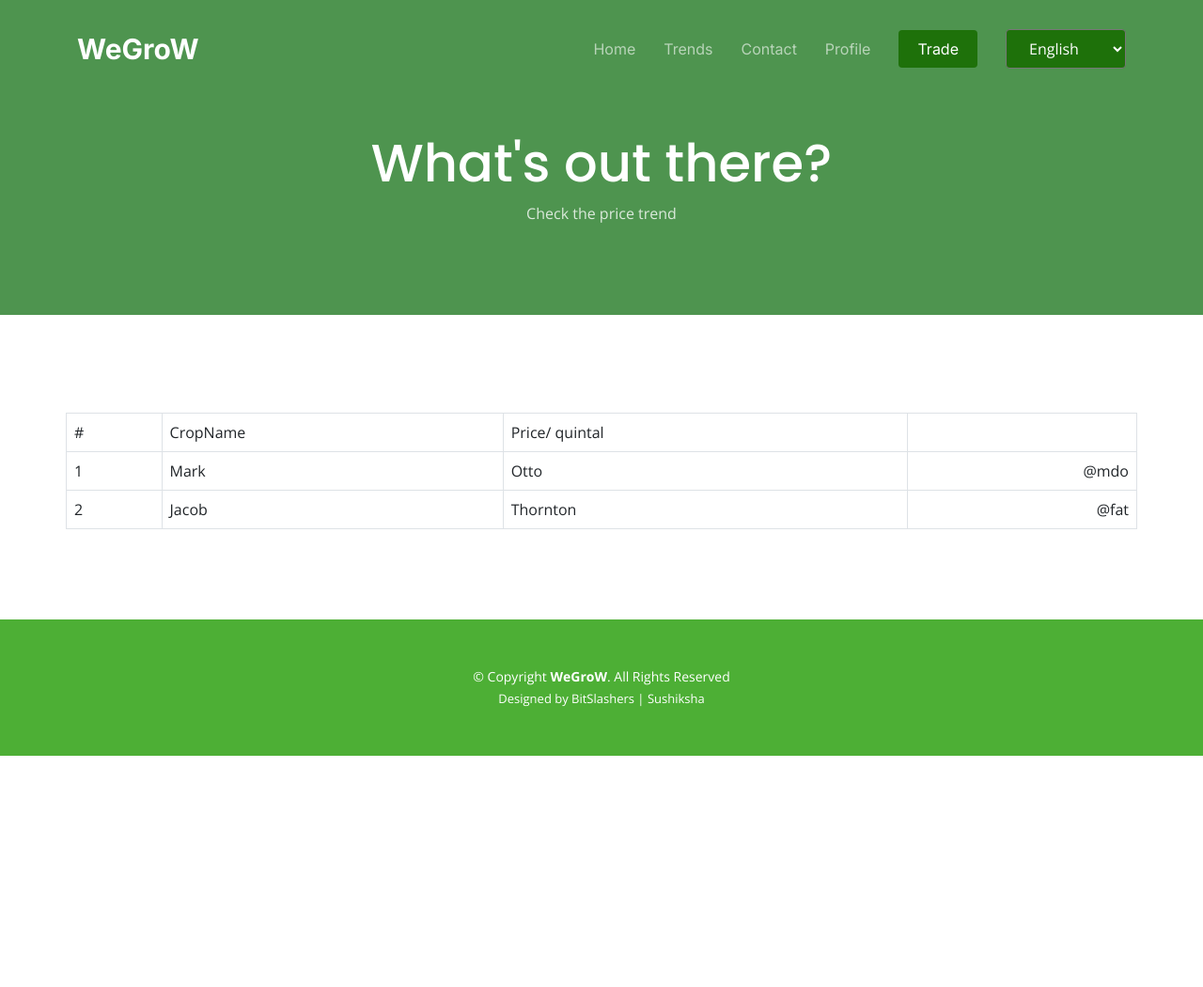
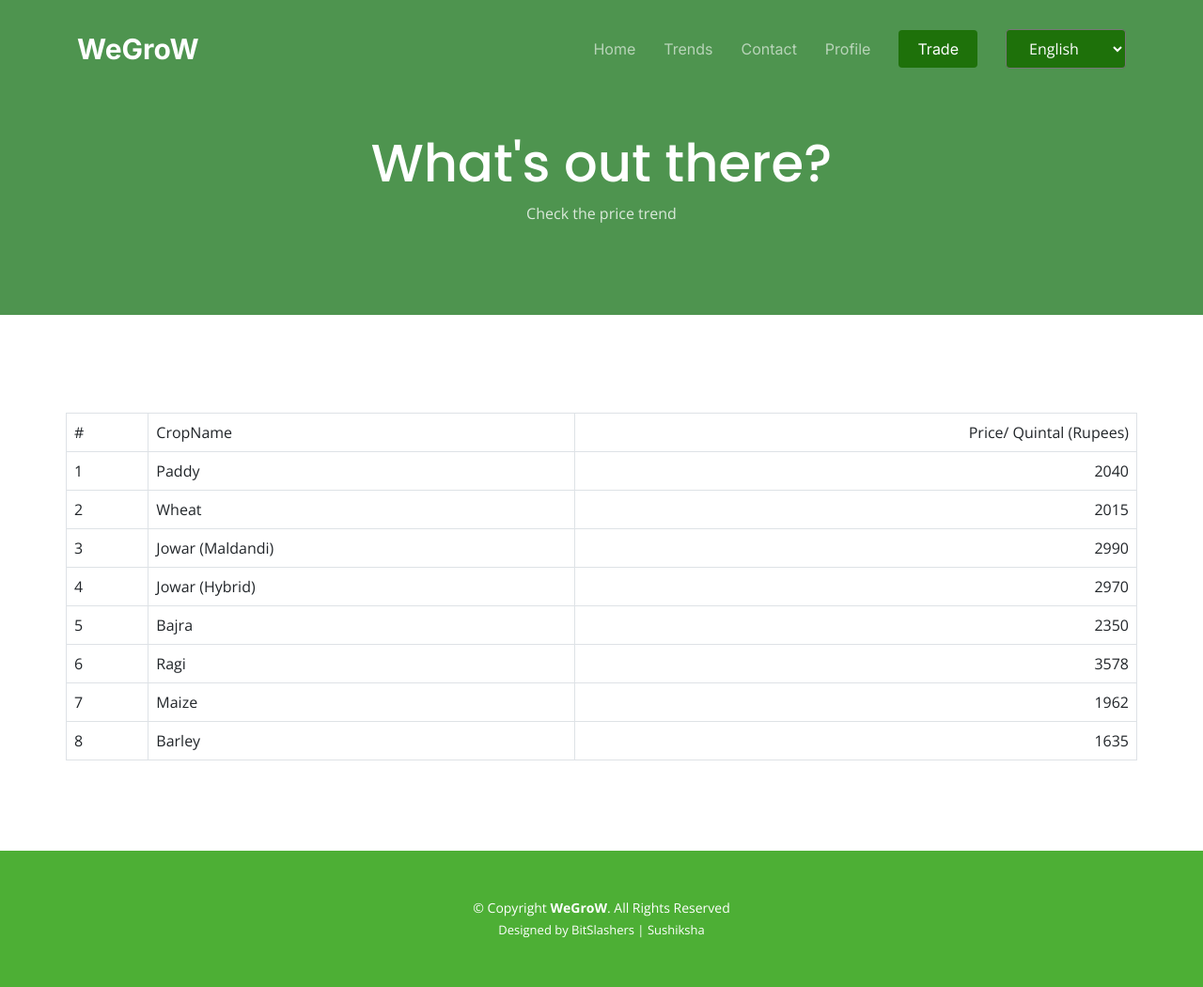
Before and after one commit to World-Konkani-Centre/SCL-2022-BitSlashers, a Django app: page /trend/ in a window 1280 px wide. Shown: the whole page at 94% size. Before the commit the page ends 804 px from the top, so only its background shows below. Run offline with Django 4.2, Linux system fonts and the light colour scheme; the visitor is signed in with stand-in values (Sample User, id 1); some libraries are stand-ins or nearby versions.

Commit message:
Updated Price trend chart

```diff
--- a/SCL_Project/templates/pricetrend.html
+++ b/SCL_Project/templates/pricetrend.html
@@ -29,23 +29,59 @@
             <tr>
               <td>#</td>
               <td>CropName</td>
-              <td scope="col">Price/ quintal</td>
-              <td scope="col"></td>
+              <td scope="col">Price/ Quintal (Rupees)</td>
+
             </tr>
           </thead>
           <tbody>
             <tr>
               <td scope="row">1</td>
-              <td>Mark</td>
-              <td>Otto</td>
-              <td>@mdo</td>
+              <td>Paddy</td>
+              <td>2040</td>
+
             </tr>
             <tr>
               <td scope="row">2</td>
-              <td>Jacob</td>
-              <td>Thornton</td>
-              <td>@fat</td>
+              <td>Wheat</td>
+              <td>2015</td>
             </tr>
+
+            <tr>
+              <td scope="row">3</td>
+              <td>Jowar (Maldandi)</td>
+              <td>2990</td>
+            </tr>
+
+            <tr>
+              <td scope="row">4</td>
+              <td>Jowar (Hybrid)	</td>
+              <td>2970 </td>
+            </tr>
+
+            <tr>
+              <td scope="row">5</td>
+              <td>	Bajra	</td>
+              <td>2350 </td>
+            </tr>
+
+            <tr>
+              <td scope="row">6</td>
+              <td>Ragi</td>
+              <td>3578</td>
+            </tr>
+
+            <tr>
+              <td scope="row">7</td>
+              <td>Maize </td>
+              <td>1962</td>
+            </tr>
+
+            <tr>
+              <td scope="row">8</td>
+              <td>Barley</td>
+              <td>1635</td>
+            </tr>
+
           </tbody>
         </table>
         </div>
```
